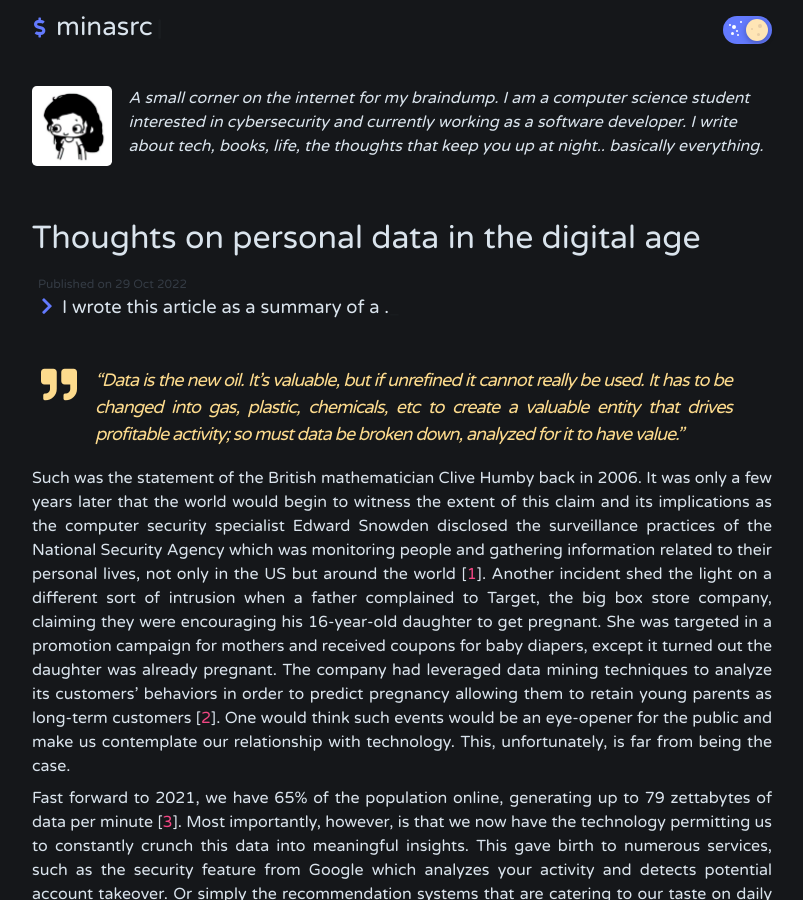
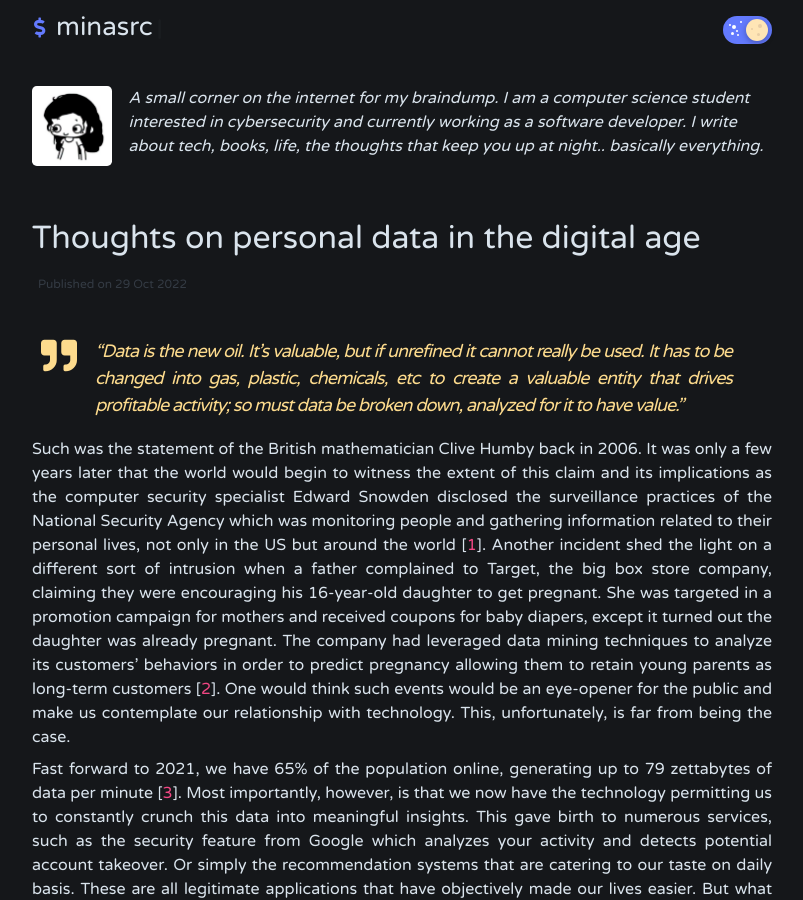
Before and after one commit to dingrui34/dingrui35.github.io, a Jekyll site: the page built from _posts/2022-10-29-personal-data-in-the-digital-era.md, in a window 1280 px wide and 900 px high. Shown: the whole window, without its empty margins (238-1041 px from the left). Built offline with Jekyll 4.4.1, drawn with Linux system fonts in a browser that asks for light colours; nearby versions of some CDN libraries.

Commit message:
Update 2022-10-29-personal-data-in-the-digital-era.md

```diff
--- a/_posts/2022-10-29-personal-data-in-the-digital-era.md
+++ b/_posts/2022-10-29-personal-data-in-the-digital-era.md
@@ -1,7 +1,6 @@
 ---
 layout: post
 title:  "Thoughts on personal data in the digital age"
-description: I wrote this article as a summary of a .
 tags: personalData privacy technology
 ---
 
```
